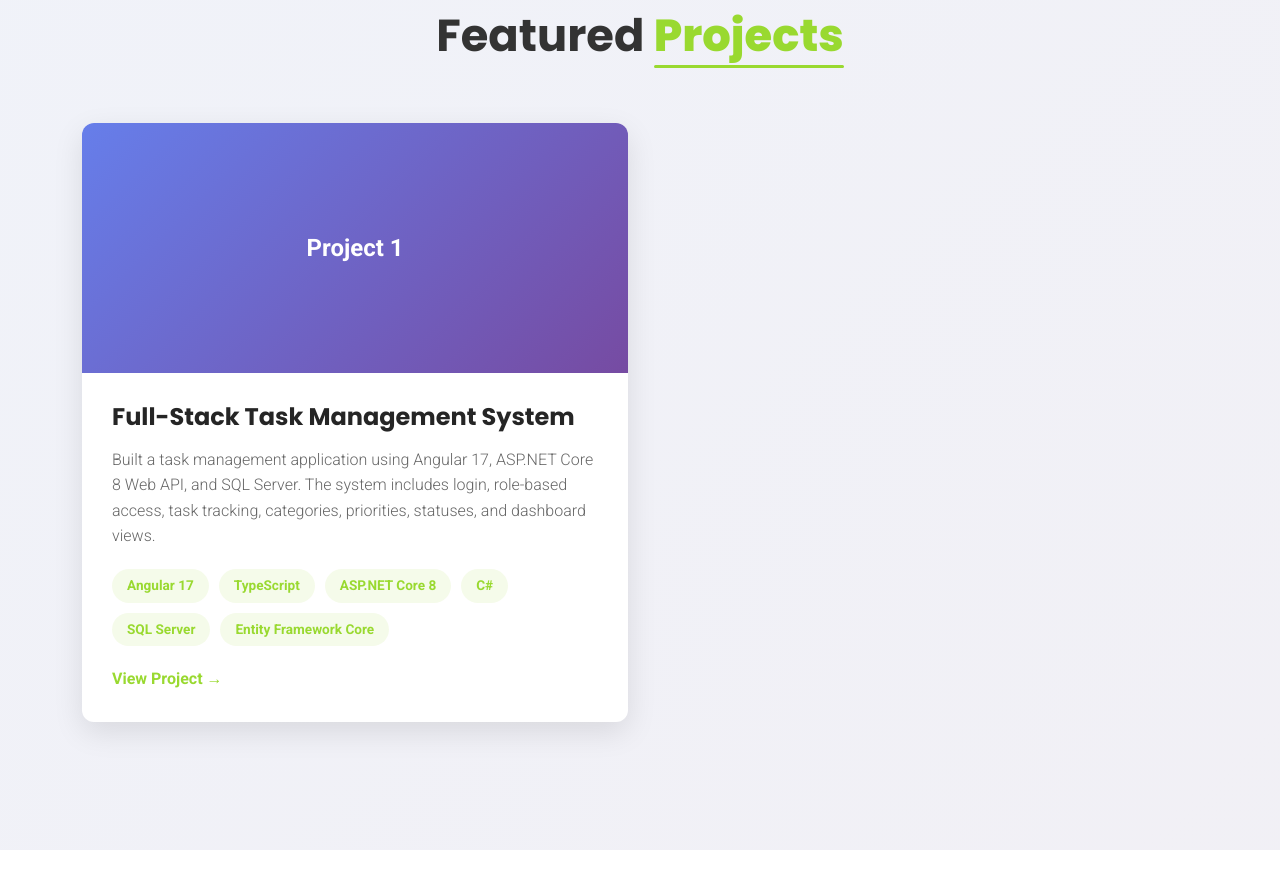
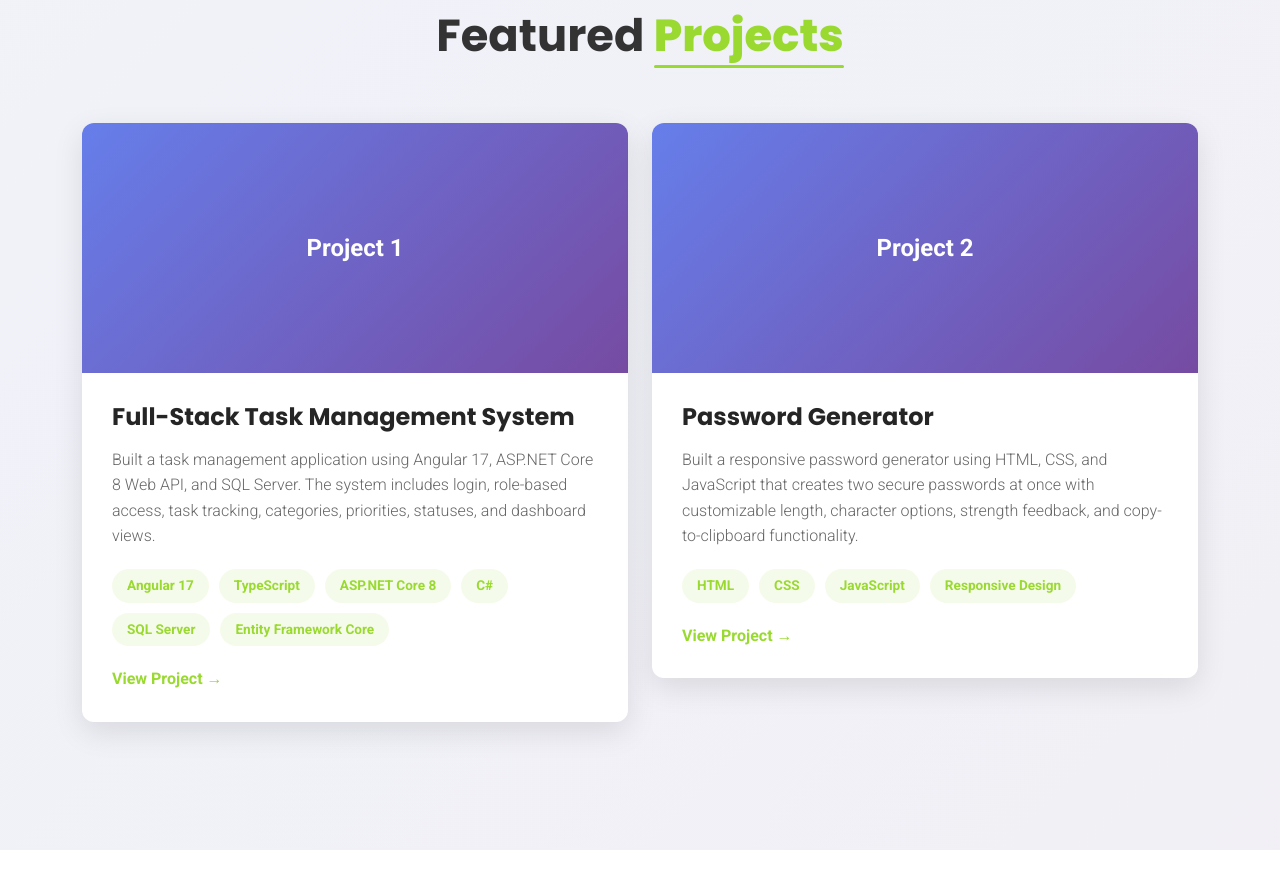
Before and after one commit to mohamedmahroofa/portfolio, a website built with Vite: page index.html in a window 1280 px wide. Shown: the part 2880-3769 px from the top of the page. Built offline with nearby package versions, Linux system fonts and the light colour scheme.

Commit message:
Added the correct project details

```diff
--- a/index.html
+++ b/index.html
@@ -231,23 +231,29 @@
               </div>
             </div>
           </div>
-          <!-- <div class="col-lg-6">
+          <div class="col-lg-6">
             <div class="project-card">
               <div class="project-image-wrapper">
                 <div class="project-placeholder">Project 2</div>
               </div>
               <div class="project-content">
-                            <h3>Enterprise Dashboard</h3>
-                            <p>Designed and developed an enterprise-level dashboard with real-time analytics and data visualization.</p>
+                <h3>Password Generator</h3>
+                <p>
+                  Built a responsive password generator using HTML, CSS, and
+                  JavaScript that creates two secure passwords at once with
+                  customizable length, character options, strength feedback, and
+                  copy-to-clipboard functionality.
+                </p>
                 <div class="project-tags">
-                                <span class="tag">C#</span>
-                                <span class="tag">ASP.NET</span>
-                                <span class="tag">Azure</span>
+                  <span class="tag">HTML</span>
+                  <span class="tag">CSS</span>
+                  <span class="tag">JavaScript</span>
+                  <span class="tag">Responsive Design</span>
                 </div>
                 <a href="#" class="project-link">View Project →</a>
               </div>
             </div>
-                </div> -->
+          </div>
         </div>
       </div>
     </section>
```
Lines whose indentation alone changed are shown as unchanged.
